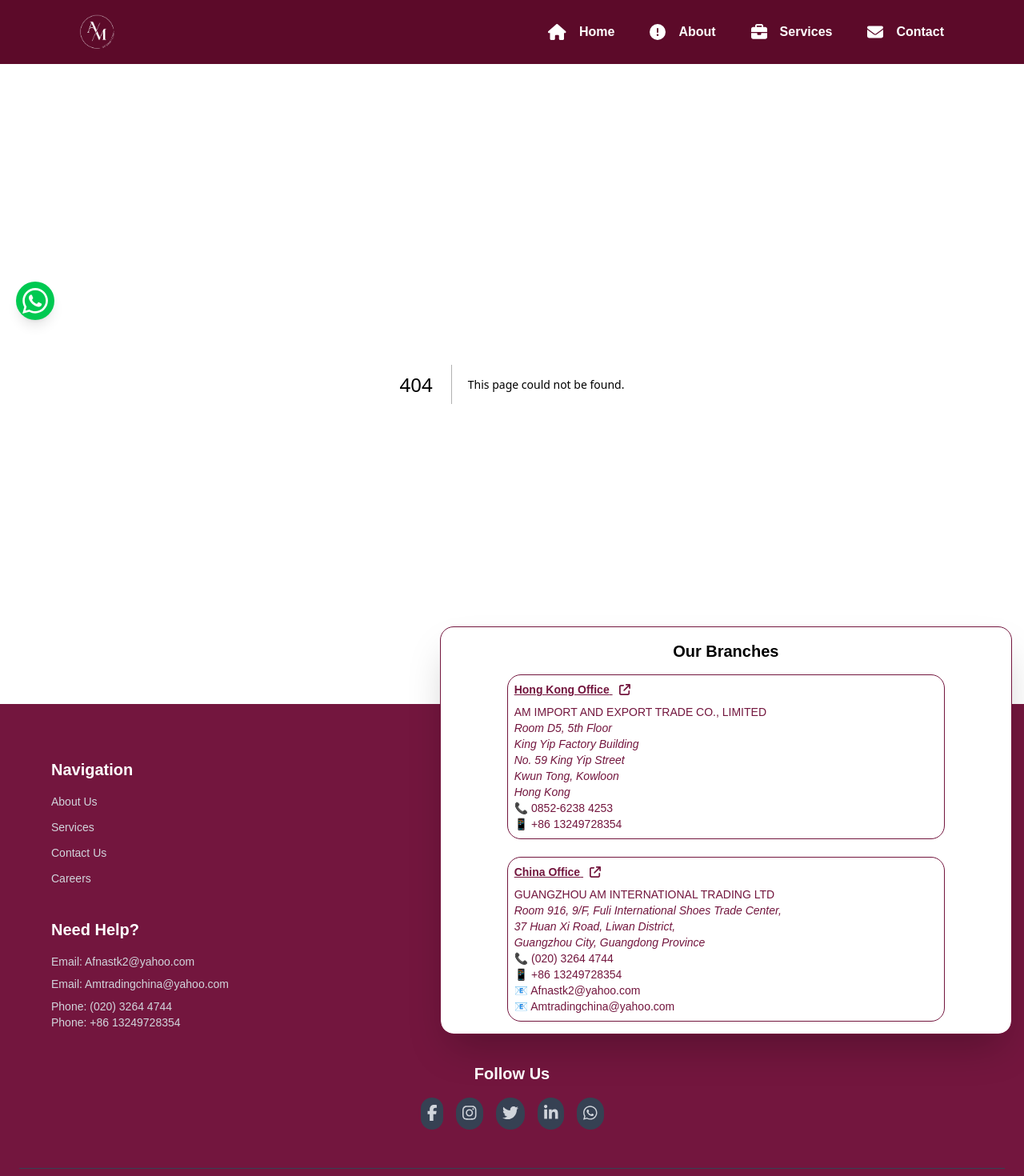
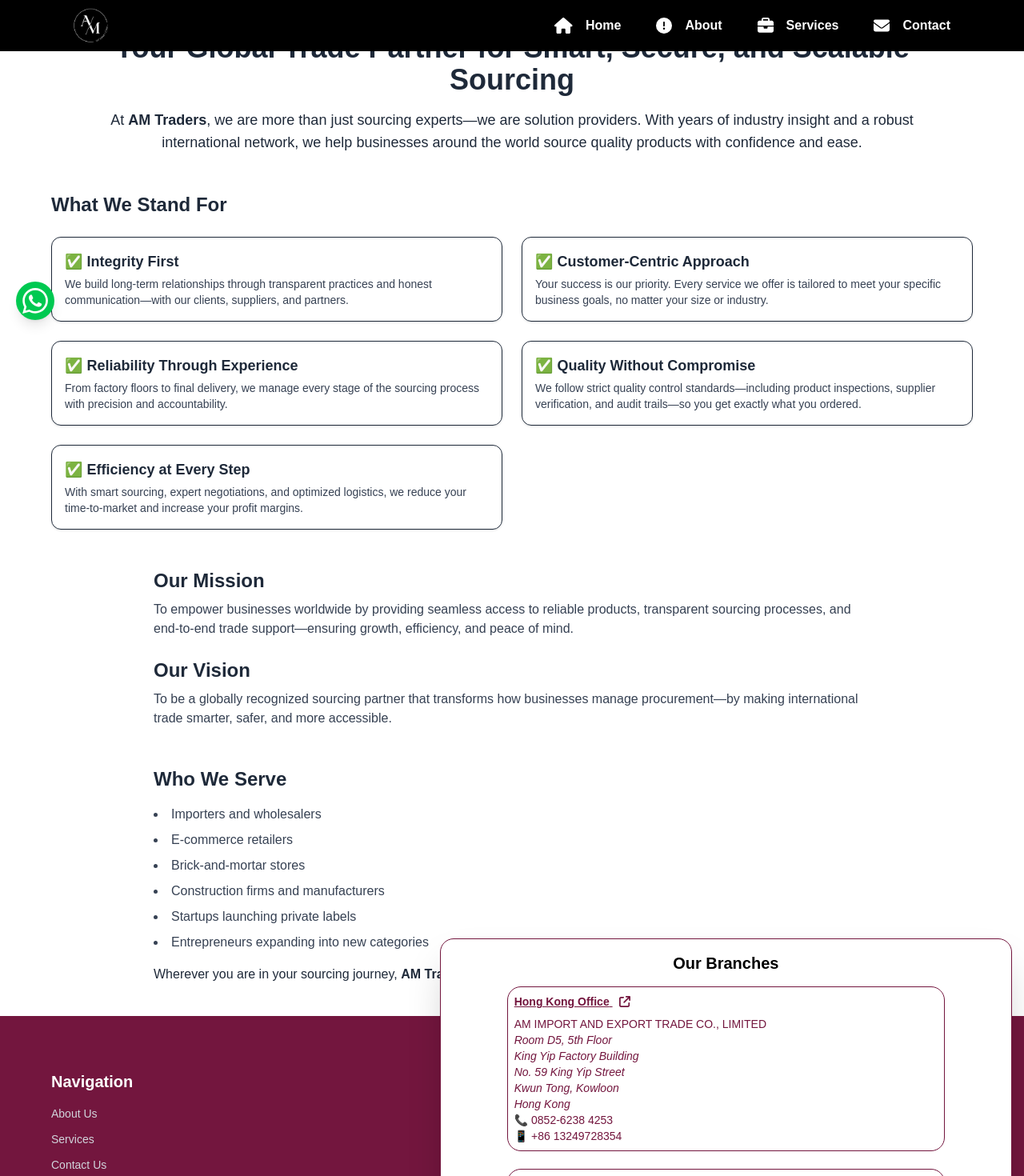
Before and after one commit to joseph-mv/amtraders, a Next.js app: page /about in a window 1280 px wide. Before the commit this address had no page. Shown: the top 1470 px of the page at 80% size. Built offline with nearby package versions, Linux system fonts and the light colour scheme.

Commit message:
fix(style)- add vertical scroll in products and header and fero  fixed at top

```diff
--- a/package.json
+++ b/package.json
@@ -13,6 +13,7 @@
     "@fortawesome/free-brands-svg-icons": "^6.7.2",
     "@fortawesome/free-solid-svg-icons": "^6.7.2",
     "@fortawesome/react-fontawesome": "^0.2.2",
+    "aos": "^2.3.4",
     "framer-motion": "^12.9.4",
     "next": "15.3.1",
     "react": "^19.0.0",
@@ -21,6 +22,7 @@
   "devDependencies": {
     "@eslint/eslintrc": "^3",
     "@tailwindcss/postcss": "^4",
+    "@types/aos": "^3.0.7",
     "@types/node": "^20",
     "@types/react": "^19",
     "@types/react-dom": "^19",
--- /dev/null
+++ b/src/app/about/page.tsx
@@ -0,0 +1,115 @@
+'use client'
+import { motion } from "framer-motion";
+
+const values = [
+  {
+    title: "Integrity First",
+    desc: "We build long-term relationships through transparent practices and honest communication—with our clients, suppliers, and partners.",
+  },
+  {
+    title: "Customer-Centric Approach",
+    desc: "Your success is our priority. Every service we offer is tailored to meet your specific business goals, no matter your size or industry.",
+  },
+  {
+    title: "Reliability Through Experience",
+    desc: "From factory floors to final delivery, we manage every stage of the sourcing process with precision and accountability.",
+  },
+  {
+    title: "Quality Without Compromise",
+    desc: "We follow strict quality control standards—including product inspections, supplier verification, and audit trails—so you get exactly what you ordered.",
+  },
+  {
+    title: "Efficiency at Every Step",
+    desc: "With smart sourcing, expert negotiations, and optimized logistics, we reduce your time-to-market and increase your profit margins.",
+  },
+];
+
+const audience = [
+  "Importers and wholesalers",
+  "E-commerce retailers",
+  "Brick-and-mortar stores",
+  "Construction firms and manufacturers",
+  "Startups launching private labels",
+  "Entrepreneurs expanding into new categories",
+];
+
+const AboutUs = () => {
+  return (
+    <section className="w-full px-4 md:px-12 py-10 bg-white text-gray-800">
+      {/* Intro */}
+      <motion.div
+        initial={{ opacity: 0, y: 40 }}
+        whileInView={{ opacity: 1, y: 0 }}
+        transition={{ duration: 0.6 }}
+        viewport={{ once: true }}
+        className="max-w-5xl mx-auto text-center"
+      >
+        <h2 className="text-3xl md:text-4xl font-bold mb-4">
+          Your Global Trade Partner for Smart, Secure, and Scalable Sourcing
+        </h2>
+        <p className="text-lg">
+          At <strong>AM Traders</strong>, we are more than just sourcing
+          experts—we are solution providers. With years of industry insight and
+          a robust international network, we help businesses around the world
+          source quality products with confidence and ease.
+        </p>
+      </motion.div>
+
+      {/* What We Stand For */}
+      <div className="mt-12 max-w-6xl mx-auto">
+        <h3 className="text-2xl font-semibold mb-6">What We Stand For</h3>
+        <div className="grid grid-cols-1 md:grid-cols-2 gap-6">
+          {values.map((item, idx) => (
+            <motion.div
+              key={idx}
+              initial={{ opacity: 0, y: 30 }}
+              whileInView={{ opacity: 1, y: 0 }}
+              transition={{ delay: idx * 0.1, duration: 0.4 }}
+              viewport={{ once: true }}
+              className="p-4 border rounded-xl shadow-sm hover:shadow-md transition"
+            >
+              <h4 className="font-semibold text-lg mb-1">✅ {item.title}</h4>
+              <p className="text-sm text-gray-700">{item.desc}</p>
+            </motion.div>
+          ))}
+        </div>
+      </div>
+
+      {/* Mission and Vision */}
+      <div className="mt-12 max-w-4xl mx-auto space-y-6">
+        <div>
+          <h3 className="text-2xl font-semibold">Our Mission</h3>
+          <p className="text-gray-700 mt-2">
+            To empower businesses worldwide by providing seamless access to
+            reliable products, transparent sourcing processes, and end-to-end
+            trade support—ensuring growth, efficiency, and peace of mind.
+          </p>
+        </div>
+        <div>
+          <h3 className="text-2xl font-semibold">Our Vision</h3>
+          <p className="text-gray-700 mt-2">
+            To be a globally recognized sourcing partner that transforms how
+            businesses manage procurement—by making international trade smarter,
+            safer, and more accessible.
+          </p>
+        </div>
+      </div>
+
+      {/* Who We Serve */}
+      <div className="mt-12 max-w-4xl mx-auto">
+        <h3 className="text-2xl font-semibold mb-4">Who We Serve</h3>
+        <ul className="list-disc list-inside text-gray-700 space-y-2">
+          {audience.map((item, idx) => (
+            <li key={idx}>{item}</li>
+          ))}
+        </ul>
+        <p className="mt-4">
+          Wherever you are in your sourcing journey, <strong>AM Traders</strong>{' '}
+          is here to make it simple, secure, and successful.
+        </p>
+      </div>
+    </section>
+  );
+};
+
+export default AboutUs;
--- a/src/app/globals.css
+++ b/src/app/globals.css
@@ -72,7 +72,7 @@
   --font-lucida: 'Lucida Sans Unicode', sans-serif;
 
   --animate-zoom-in-out: zoomInOut 2s ease-in-out forwards;
-  --animate-right2left: slideLeft 0.5s ease-out;
+  --animate-right2left: slideLeft 100s ease-out;
   --animate-left2right: slideRight 0.5s ease-out;
   --animate-smoothZoom: smoothZoom 10s alternate infinite ;
   --animate-zigzag-fly:zigzag-fly 6s cubic-bezier(0, 0, 0.58, 1) forwards;
@@ -330,3 +330,12 @@
     font-size: 14px;
   }
 }
+
+.scrollbar-hide {
+  -ms-overflow-style: none;  /* Internet Explorer 10+ */
+  scrollbar-width: none;  /* Firefox */
+}
+
+.scrollbar-hide::-webkit-scrollbar {
+  display: none;  /* Safari and Chrome */
+}
--- a/src/app/layout.tsx
+++ b/src/app/layout.tsx
@@ -29,8 +29,9 @@
 }>) {
   return (
     <html lang="en">
+
       <body
-        className={`${geistSans.variable} ${geistMono.variable} antialiased `}
+        className={`${geistSans.variable} ${geistMono.variable} antialiased relative`}
       >
         <Header/>
         {children}
--- a/src/components/home/About.tsx
+++ b/src/components/home/About.tsx
@@ -2,7 +2,7 @@
 
 export default function About() {
   return (
-    <section className="w-full px-6 py-12 md:py-20 bg-card-bg">
+    <section className="w-full mt-[550px] px-6 py-12 md:py-20 bg-card-bg rounded-t-2xl">
       <div className="max-w-6xl mx-auto ">
         <h2 className="text-4xl font-bold text-black mb-6">About Us</h2>
         <div className="flex flex-col-reverse lg:flex-row items-center gap-10">
--- a/src/components/home/Founder.tsx
+++ b/src/components/home/Founder.tsx
@@ -2,15 +2,16 @@
 
 const Founder = () => {
   return (
-    <section className="max-w-4xl mx-auto mt-8">
+    <section className=" mx-auto  bg-white">
+      <div className="max-w-6xl mx-auto pt-4">
       {/* Section Title */}
-      <h1 className="text-center text-3xl font-bold text-text-secondary">OUR FOUNDER</h1>
+      <h1 className="text-center  text-3xl font-bold text-text-secondary">OUR FOUNDER</h1>
       <h3 className="font-serif text-lg md:ml-20 text-end mx-4 ">
 
       </h3>
       <div className="flex items-start gap-6 mx-4">
         <div className=" relative self-end min-w-44 w-44 bg-card-bg h-54 mt-28 float-left ">
-          <Image
+          <Image data-aos='fade-left'
             className="absolute -top-[50%]  min-w-44 w-44 object-contain "
             src="/images/founder.png"
             alt=""
@@ -28,6 +29,7 @@
 
         </div>
       </div>
+      </div>
     </section>
   );
 };
--- a/src/components/home/Hero.tsx
+++ b/src/components/home/Hero.tsx
@@ -4,7 +4,7 @@
 
 const Hero = () => {
   return (
-    <section className=" relative  w-[100vw] h-[550px] overflow-hidden bg-blend-overlay antialiased flex flex-col justify-center pl-[calc(2*10%)] pr-[10%]">
+    <section className="fixed top-10 -z-10 w-[100vw] h-[550px] overflow-hidden bg-blend-overlay antialiased flex flex-col justify-center pl-[calc(2*10%)] pr-[10%]">
       <Image
         width={1800}
         height={1800}
@@ -20,7 +20,7 @@
         {/* Black overlay */}
         <div className="absolute inset-0 bg-black/50" />
         {/* Maroon gradient top */}
-        <div className="absolute h-[40%] inset-0 bg-gradient-to-b from-header-bg via-transparent to-transparent" />
+        {/* <div className="absolute h-[40%] inset-0 bg-gradient-to-b from-header-bg via-transparent to-transparent" /> */}
 
       </div>
 
--- a/src/components/layout/Header.tsx
+++ b/src/components/layout/Header.tsx
@@ -54,8 +54,8 @@
   }, [isOpen]);
 
   return (
-    <header className=" bg-header-bg  ">
-      <div className="mx-auto max-w-6xl  flex p-3 h-20 justify-between items-center">
+    <header className=" bg-black  fixed top-0 w-full z-10">
+      <div className="mx-auto max-w-6xl  flex p-1  justify-between items-center">
         {/* Logo Section */}
         <div className="rounded-full ml-5 flex items-center gap-2">
           <Image
```
Also changed, not shown: src/components/home/Products.tsx (+35 -4 lines), 1 other file (tests, documents, lock files or other folders).
